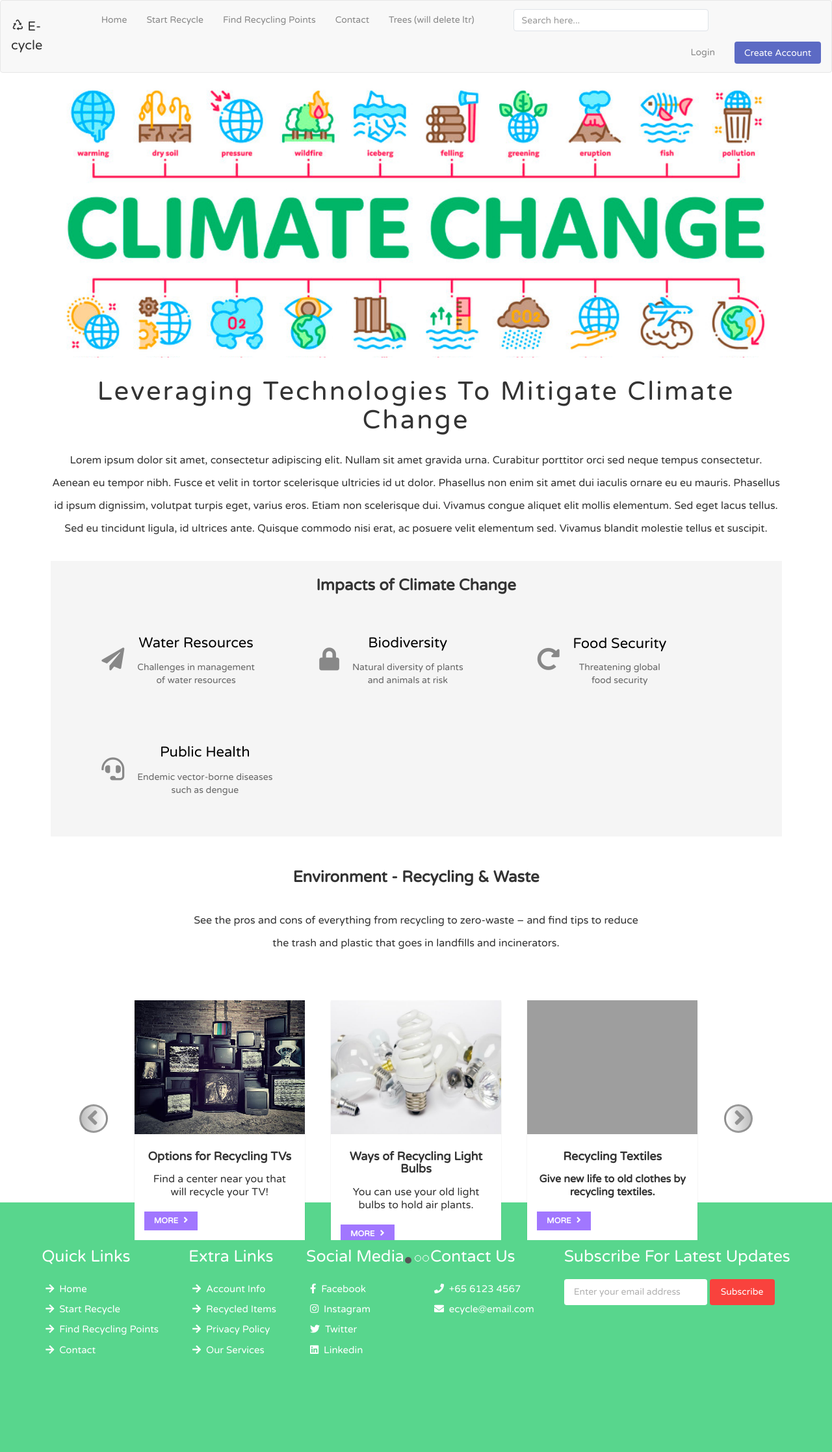
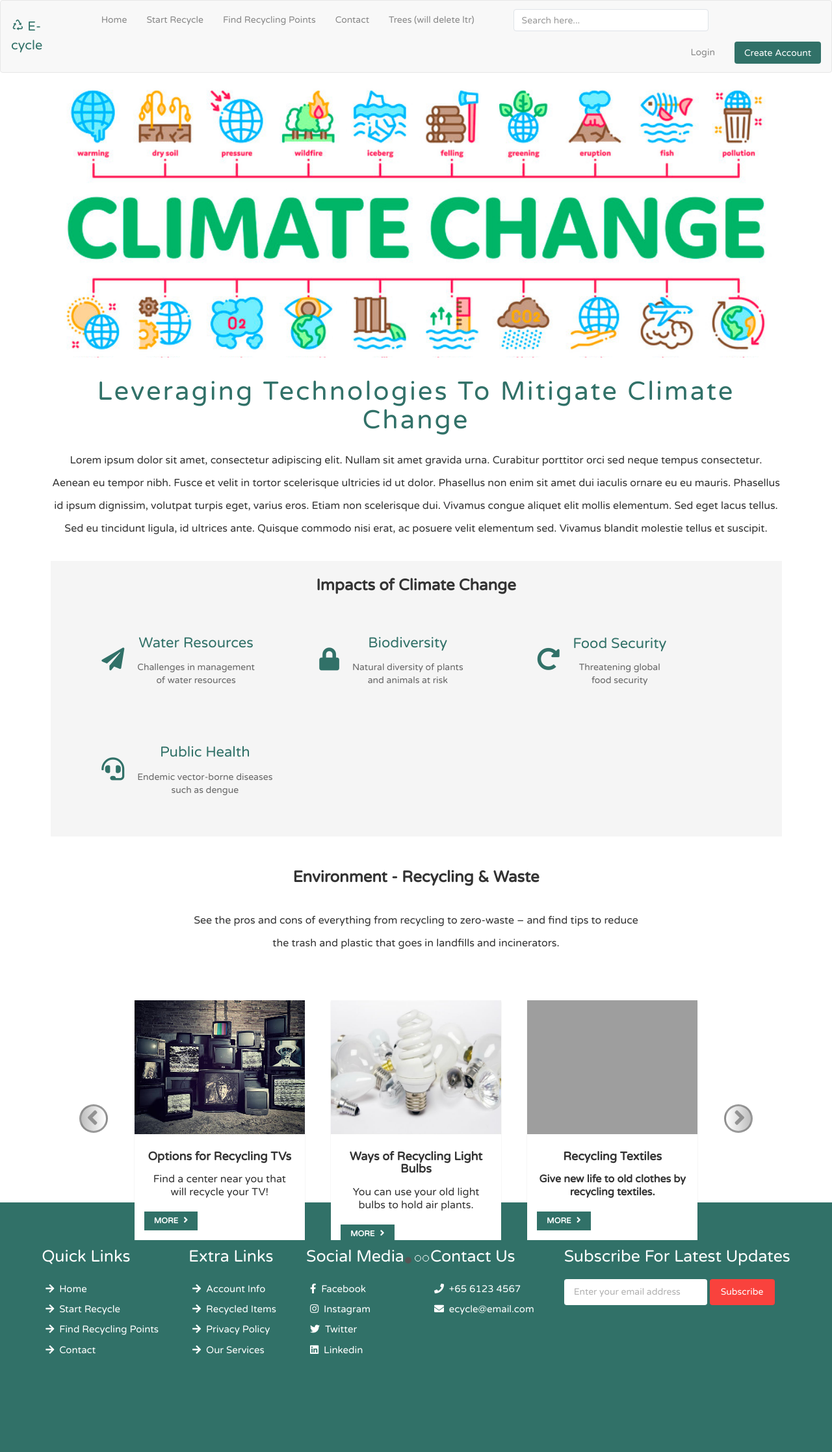
Before and after one commit to waileng09/HackathonTeam9, a Flask app: page / in a window 1280 px wide. Shown: the whole page at 65% size. Run offline with Flask 2, Linux system fonts and the light colour scheme; some libraries are stand-ins or nearby versions; grey boxes are pictures that could not be loaded.

Commit message:
changed colours for staff and customer pages

```diff
--- a/static/css/style_customer.css
+++ b/static/css/style_customer.css
@@ -46,6 +46,7 @@ font-size: 40px;
 margin: 0;
 padding-top: 30px;
 letter-spacing: 3px;
+color: #317168;
 }
 
 .content-area p {
@@ -85,13 +86,13 @@ padding: 2rem 0;
 
 .icons-container .icons i {
 font-size: 3.5rem;
-color: #888;
+color: #317168;
 margin-right: 5px;
 }
 
 .icons-container .icons h3 {
 font-size: 2.2rem;
-color: black;
+color: #317168;
 padding-bottom: .2rem;
 }
 
@@ -137,12 +138,12 @@ padding: 5px 0;
 	text-transform: uppercase;
 	font-weight: bold;
 	border: none;
-	background: #a177ff;
+	background: #317168;
 	padding: 6px 15px;
 	margin-top: 5px;
 }
 .carousel .item .btn:hover {
-	background: #8c5bff;
+	background: #013220;
 }
 .carousel .item .btn i {
 	font-size: 14px;
--- a/static/css/style_customer_navbar.css
+++ b/static/css/style_customer_navbar.css
@@ -41,6 +41,7 @@ width: 100%;
 		padding-left: 0;
 		font-size: 20px;
 		padding-right: 20px;
+		color: #317168;
 	}
 
 	.navbar .form-inline {
@@ -77,7 +78,7 @@ width: 100%;
     }
 	.navbar .nav .btn-primary, .navbar .nav .btn-primary:active {
 		color: #fff;
-		background: #5c6ac4;
+		background: #317168;
 		padding-top: 8px;
 		padding-bottom: 6px;
 		border-radius: 4px;
@@ -92,7 +93,7 @@ width: 100%;
 	.navbar .nav .btn-primary:hover, .navbar .nav .btn-primary:focus {
 		color: #fff;
 		outline: none;
-		background: #5765c1;
+		background: #013220;
 	}
 	.search-box .btn span {
 		transform: scale(0.9);
--- a/static/css/style_staff.css
+++ b/static/css/style_staff.css
@@ -10,7 +10,7 @@ align-items: center;
 justify-content: space-between;
 background-color: #fff;
 padding: 15px 30px;
-border-bottom: 3px solid #594ef7;
+border-bottom: 3px solid #317168;
 }
 
 #interface .navigation .search {
@@ -160,7 +160,7 @@ justify-content: flex-end;
 font-size: 15px;
 font-weight: 400;
 color: #fff;
-background: #0a2558;
+background: #317168;
 padding: 4px 12px;
 border-radius: 4px;
 text-decoration: none;
@@ -168,7 +168,7 @@ transition: all 0.3s ease;
 }
 
 .collected-items .see-all-btn a:hover {
-background: #0d3073;
+background: #013220;
 }
 
 .collected-items .top-item-box .ci-title {
--- a/static/css/style_staff_navbar.css
+++ b/static/css/style_staff_navbar.css
@@ -26,7 +26,7 @@
 }
 .sidebar .logo-details i{
   font-size: 30px;
-  color: #fff;
+color: #317168;
   height: 50px;
   min-width: 78px;
   text-align: center;
@@ -34,7 +34,7 @@
 }
 .sidebar .logo-details .logo_name{
   font-size: 22px;
-  color: #fff;
+  color: #317168;
   font-weight: 600;
   transition: 0.3s ease;
   transition-delay: 0.1s;
--- a/templates/customer page/customer_footer.html
+++ b/templates/customer page/customer_footer.html
@@ -56,7 +56,7 @@
         width: 100%;
         height: 48vh;
         padding: 5rem 0 5rem 0;
-        background-color: #58D68D;
+        background-color: #317168;
         color: #fff;
         display: flex;
         justify-content: center;
```
